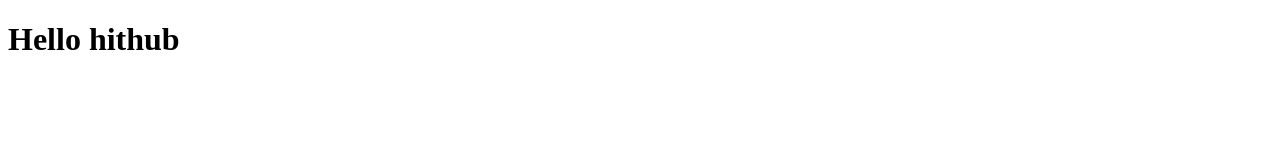
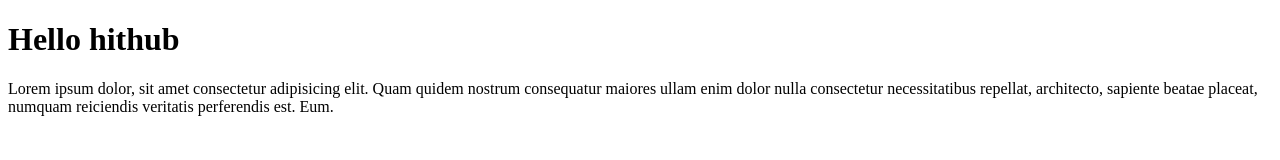
Before and after one commit to avenue-spb/git-github, a plain HTML site: page index.html in a window 1280 px wide. Drawn offline with Linux system fonts and the light colour scheme.

Commit message:
added p lorem

```diff
--- a/index.html
+++ b/index.html
@@ -8,5 +8,6 @@
 </head>
 <body>
     <h1> Hello hithub</h1>
+    <p>Lorem ipsum dolor, sit amet consectetur adipisicing elit. Quam quidem nostrum consequatur maiores ullam enim dolor nulla consectetur necessitatibus repellat, architecto, sapiente beatae placeat, numquam reiciendis veritatis perferendis est. Eum.</p>
 </body>
 </html>
```
